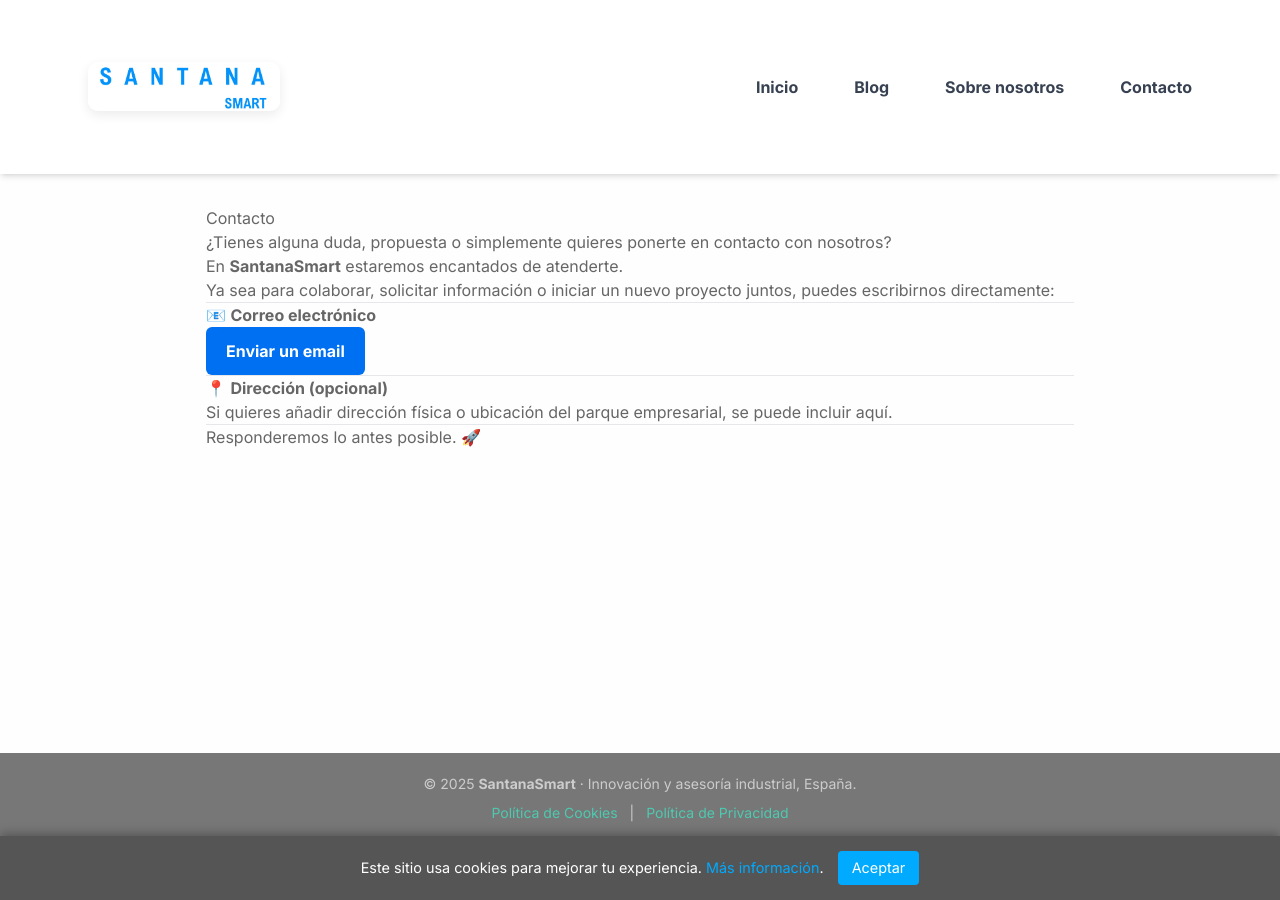
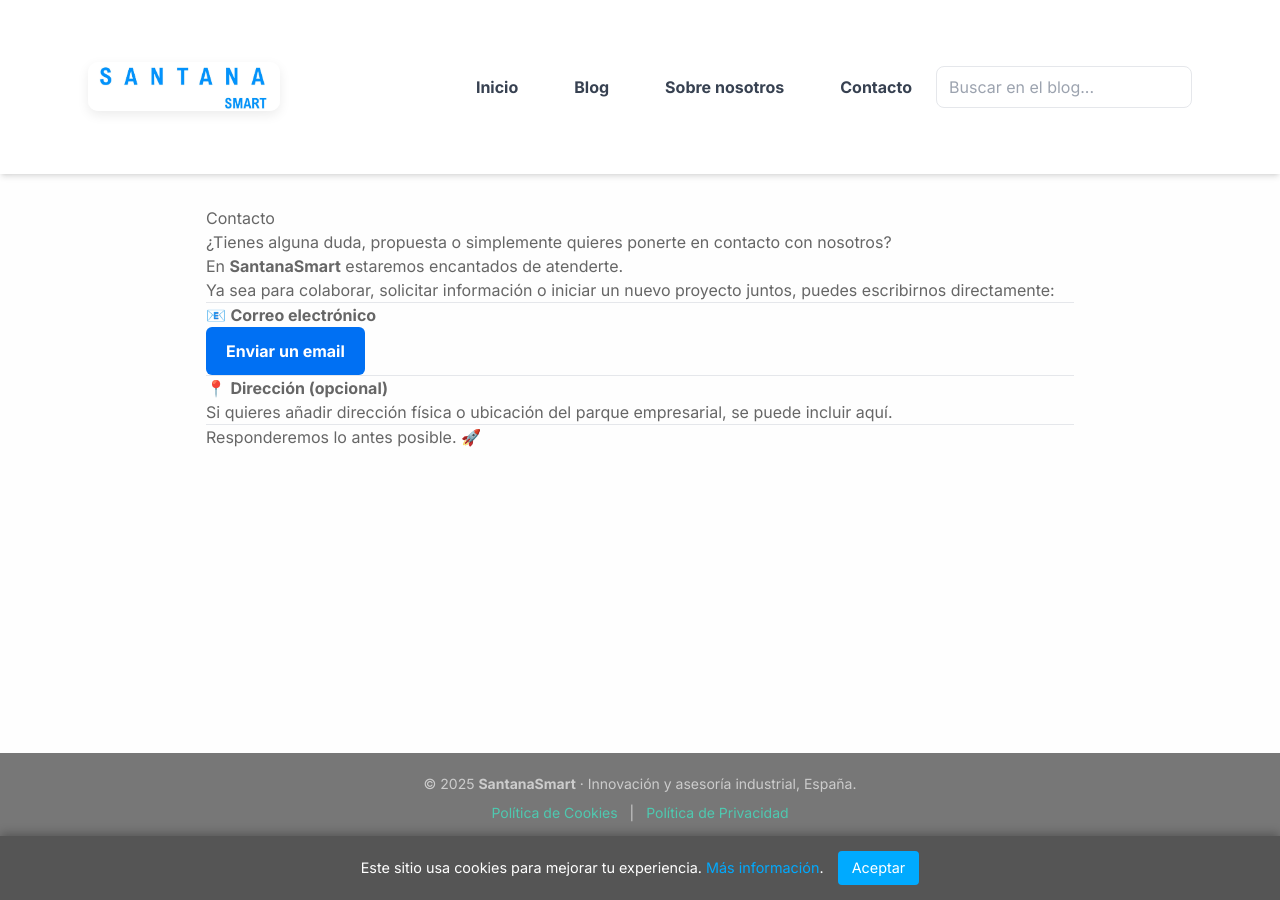
Before and after one commit to santanasmart/santanasmart.github.io, a Jekyll site: the page built from contact.md, in a window 1280 px wide. Built offline with Jekyll 4.4.1, drawn with Linux system fonts in a browser that asks for light colours; nearby versions of some CDN libraries; comment, search, counter and statistics services are not loaded.

Commit message:
Update default.html

```diff
--- a/_layouts/default.html
+++ b/_layouts/default.html
@@ -64,16 +64,14 @@
         <li><a href="{{ '/' | relative_url }}" class="hover:text-blue-600 transition-colors" {% if page.url == '/' %}aria-current="page"{% endif %}>Inicio</a></li>
         <li><a href="{{ '/blog/' | relative_url }}" class="hover:text-blue-600 transition-colors" {% if page.url contains '/blog' or page.collection == 'posts' %}aria-current="page"{% endif %}>Blog</a></li>
         <li><a href="{{ '/about/' | relative_url }}" class="hover:text-blue-600 transition-colors" {% if page.url == '/about/' %}aria-current="page"{% endif %}>Sobre nosotros</a></li>
-        <li><a href="{{ '/contacto' | relative_url }}" class="hover:text-blue-600 transition-colors" {% if page.url == '/contacto' %}aria-current="page"{% endif %}>Contacto</a></li>
+        <li><a href="{{ '/contacto/' | relative_url }}" class="hover:text-blue-600 transition-colors" {% if page.url == '/contacto/' %}aria-current="page"{% endif %}>Contacto</a></li>
       </ul>
 
       <!-- Búsqueda escritorio / tablet -->
-      {% if page.url contains '/blog' or page.collection == 'posts' %}
-      <div class="relative">
+      <div class="relative ml-6">
         <input id="search-input" class="w-64 px-3 py-2 border rounded-lg focus:outline-none focus:ring-2 focus:ring-blue-500" type="text" placeholder="Buscar en el blog...">
         <ul id="search-results" class="absolute bg-white border rounded-lg mt-1 shadow-lg w-64 max-h-72 overflow-auto z-50 hidden"></ul>
       </div>
-      {% endif %}
     </div>
 
     <!-- Botón menú móvil -->
@@ -96,16 +94,16 @@
     </ul>
 
     <!-- Búsqueda móvil -->
-    {% if page.url contains '/blog' or page.collection == 'posts' %}
     <div class="mt-4 relative">
       <input id="search-input-mobile" class="w-full px-3 py-2 border rounded-lg focus:outline-none focus:ring-2 focus:ring-blue-500" type="text" placeholder="Buscar en el blog...">
       <ul id="search-results-mobile" class="absolute bg-white border rounded-lg mt-1 shadow-lg w-full max-h-72 overflow-auto z-50 hidden"></ul>
     </div>
-    {% endif %}
   </div>
 
   <!-- Scripts -->
+  <script src="https://unpkg.com/simple-jekyll-search/dest/simple-jekyll-search.min.js"></script>
   <script>
+    document.addEventListener('DOMContentLoaded', function () {
       // Toggle menú móvil
       const menuButton = document.getElementById('menu-button');
       const mobileMenu = document.getElementById('mobile-menu');
@@ -143,9 +141,10 @@
 
       initSearch('search-input', 'search-results');
       initSearch('search-input-mobile', 'search-results-mobile');
-    })();
+    });
   </script>
 </header>
+
 
 
 <!-- Main content -->
```
Also changed, not shown: other parts of _layouts/default.html (+5 -5 lines). Lines whose indentation alone changed are shown as unchanged.
